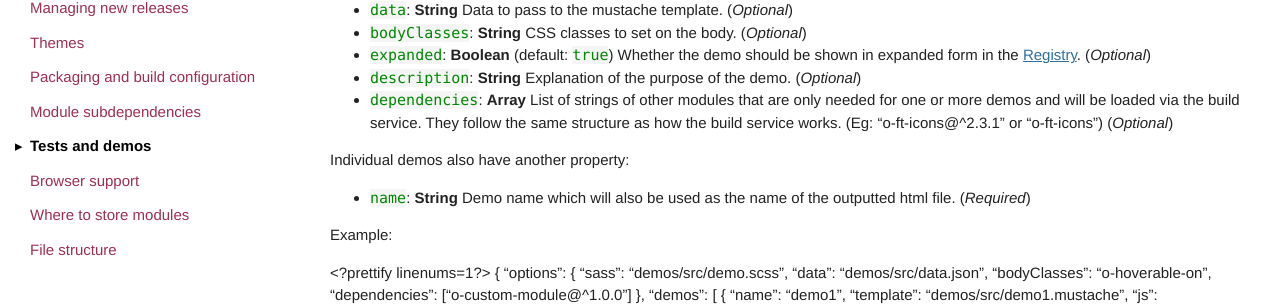
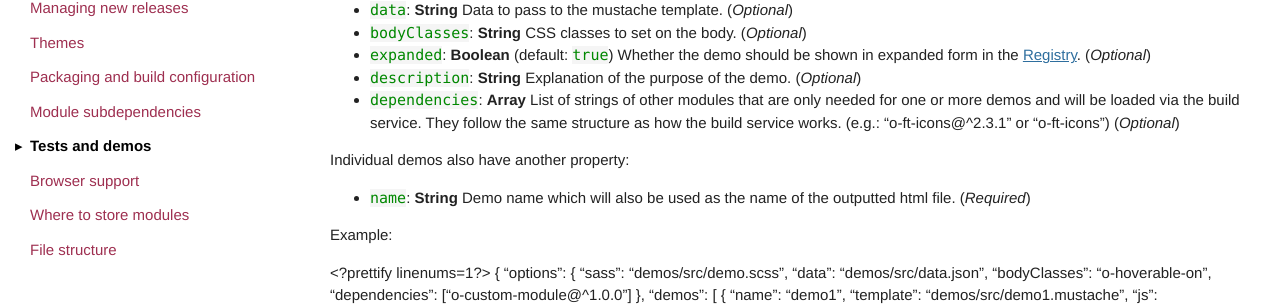
Before and after one commit to Financial-Times/ft-origami, a Jekyll site: the page built from docs/component-spec/modules.md, in a window 1280 px wide and 900 px high, scrolled down 5012 px. Shown: the part 169-476 px from the top of the window. Built offline with Jekyll 4.4.1, drawn with Linux system fonts in a browser that asks for light colours; some web fonts are replaced; comment, search, counter and statistics services are not loaded.

Commit message:
Fix typo and spacing

```diff
--- a/docs/component-spec/modules.md
+++ b/docs/component-spec/modules.md
@@ -203,7 +203,7 @@ Options, and individual demos, can have the following properties:
 * `bodyClasses`: __String__ CSS classes to set on the body. (_Optional_)
 * `expanded`: __Boolean__ (default: `true`) Whether the demo should be shown in expanded form in the [Registry](registry.origami.ft.com). (_Optional_)
 * `description`: __String__ Explanation of the purpose of the demo. (_Optional_)
-* `dependencies`: __Array__ List of strings of other modules that are only needed for one or more demos and will be loaded via the build service. They follow the same structure as how the build service works. (Eg: "o-ft-icons@^2.3.1" or "o-ft-icons") (_Optional_)
+* `dependencies`: __Array__ List of strings of other modules that are only needed for one or more demos and will be loaded via the build service. They follow the same structure as how the build service works. (e.g.: "o-ft-icons@^2.3.1" or "o-ft-icons") (_Optional_)
 
 Individual demos also have another property:
 
@@ -217,7 +217,7 @@ Example:
 			"sass": "demos/src/demo.scss",
 			"data": "demos/src/data.json",
 			"bodyClasses": "o-hoverable-on",
-       		"dependencies": ["o-custom-module@^1.0.0"]
+			"dependencies": ["o-custom-module@^1.0.0"]
 		},
 		"demos": [
 			{
```
